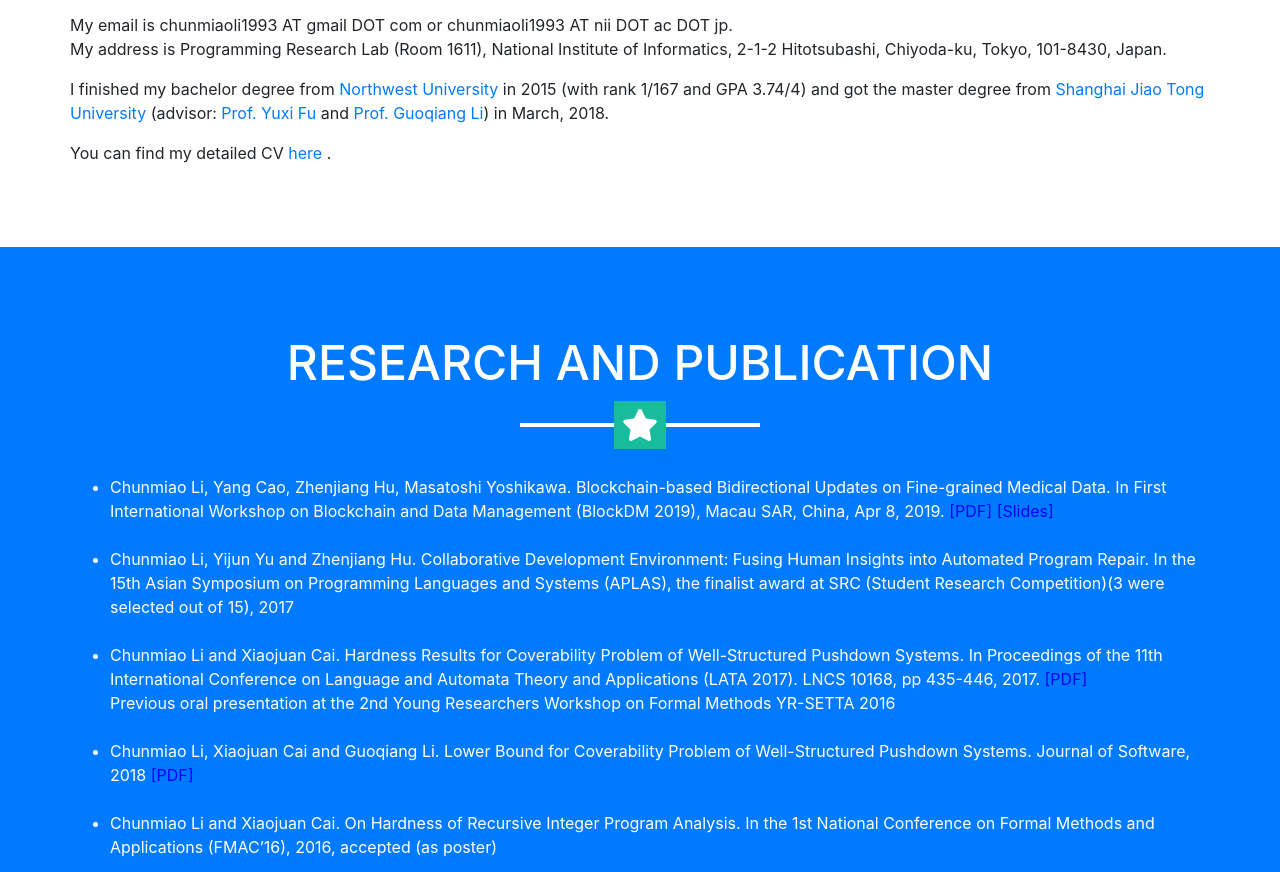
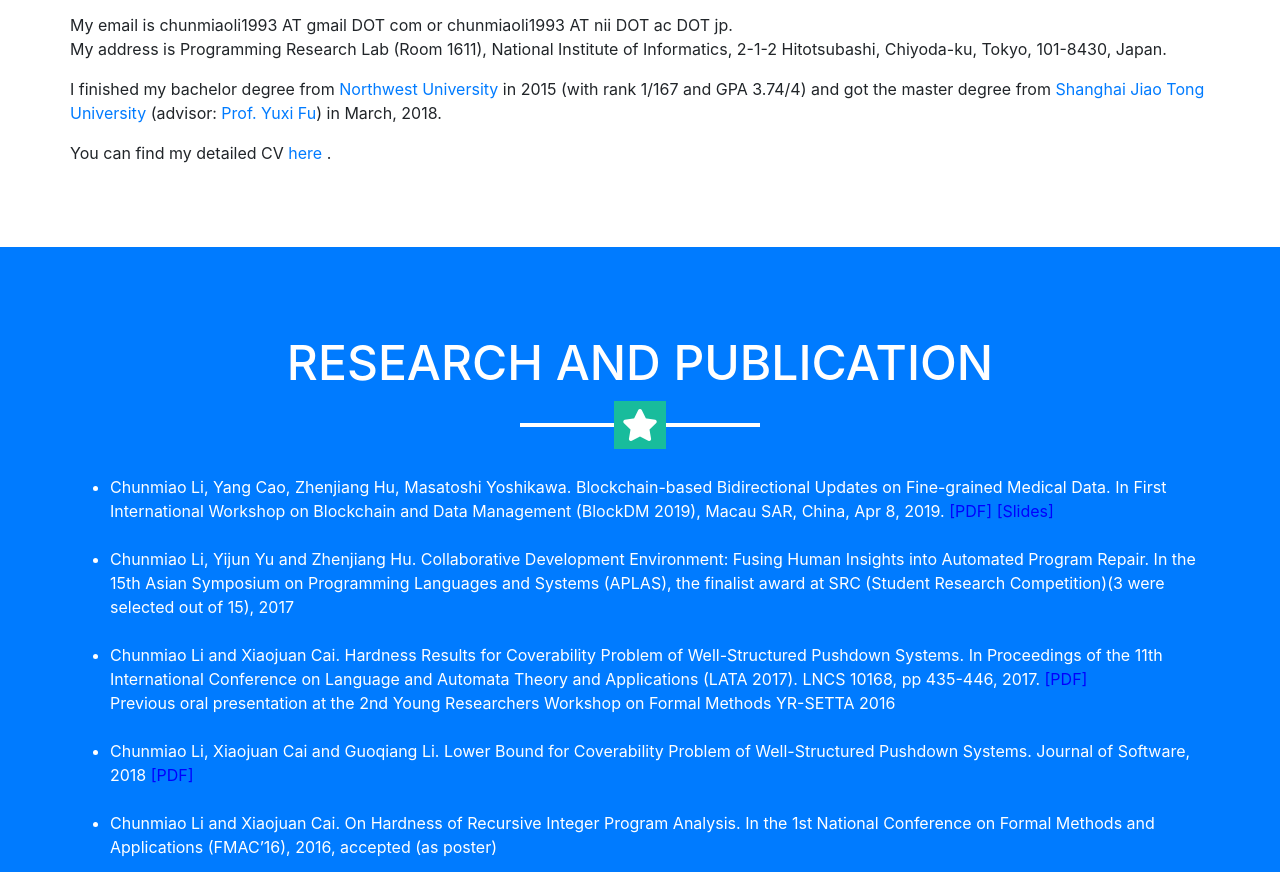
Before and after one commit to cmli93/cmli93.github.io, a website with bundled scripts: page index.html in a window 1280 px wide. Shown: the part 925-1797 px from the top of the page. Built offline with nearby package versions, Linux system fonts and the light colour scheme.

Commit message:
remove Li

```diff
--- a/index.html
+++ b/index.html
@@ -84,7 +84,7 @@
 
         <p>
           I finished my bachelor degree from <a href="http://english.nwu.edu.cn/" style="text-decoration:none">Northwest University</a> in 2015 (with rank 1/167 and GPA 3.74/4) and got the master degree from <a href="http://en.sjtu.edu.cn/" style="text-decoration:none">Shanghai
-            Jiao Tong University</a> (advisor: <a href="http://basics.sjtu.edu.cn/~yuxi/" style="text-decoration:none">Prof. Yuxi Fu</a> and <a href="https://basics.sjtu.edu.cn/~liguoqiang/" style="text-decoration:none">Prof. Guoqiang Li</a>)
+            Jiao Tong University</a> (advisor: <a href="http://basics.sjtu.edu.cn/~yuxi/" style="text-decoration:none">Prof. Yuxi Fu</a>)
           in March, 2018.
         </p>
         <!--Also, I worked as an intern in <a href="http://www.nii.ac.jp/en/" style="text-decoration:none">National Institute of Informatics (NII)</a>,
```
